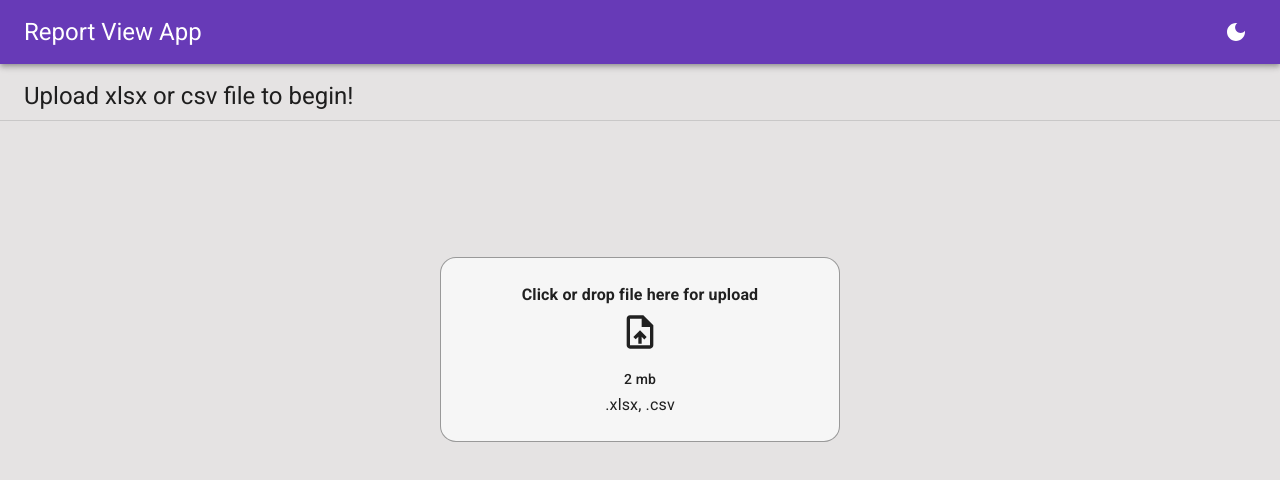
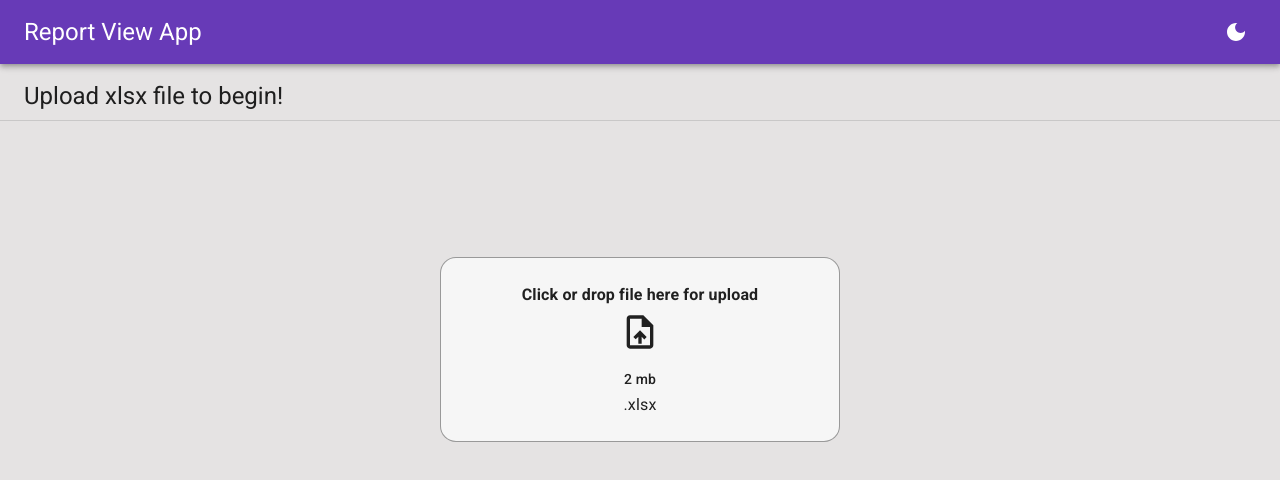
Before and after one commit to gigiti636/report-view-app, a React (Vite) app: page / in a window 1280 px wide. Shown: the top 480 px of the page. Built offline with nearby package versions, Linux system fonts and the light colour scheme.

Commit message:
only xlsx

```diff
--- a/src/components/FileParser/FileParser.tsx
+++ b/src/components/FileParser/FileParser.tsx
@@ -59,7 +59,7 @@ export const FileParser = ({ onFileParsed }: FIleParserProps) => {
     <Box maxHeight={900} px={4} py={7}>
       <Box mt={10}>
         <FileInput
-          accept={'.xlsx, .csv'}
+          accept={'.xlsx'}
           maxMbSize={2}
           onFileSelected={handleParseFile}
           sx={{ maxWidth: '400px', mx: 'auto' }}
--- a/src/routes/Main/Main.tsx
+++ b/src/routes/Main/Main.tsx
@@ -13,9 +13,9 @@ export enum ViewModeType {
 /* eslint-enable */
 
 export const titleMapping: Record<ViewModeType, string> = {
-  [ViewModeType.FileParser]: 'Upload xlsx or csv file to begin!',
-  [ViewModeType.DataEditor]: 'Edit Data',
-  [ViewModeType.Report]: 'Report Page',
+  [ViewModeType.FileParser]: 'Upload xlsx file to begin!',
+  [ViewModeType.DataEditor]: 'Edit Data: finish editing to view reports',
+  [ViewModeType.Report]: 'Reports Page: save reports to create dashboards',
 };
 
 export function Main() {
```
